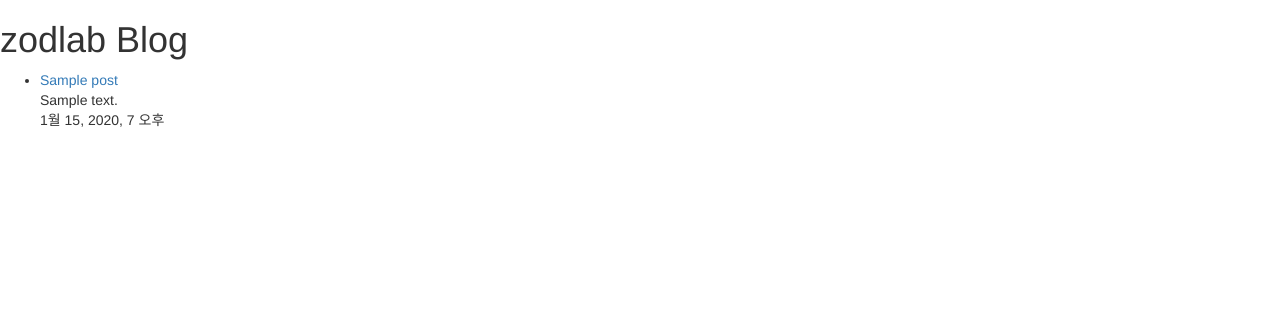
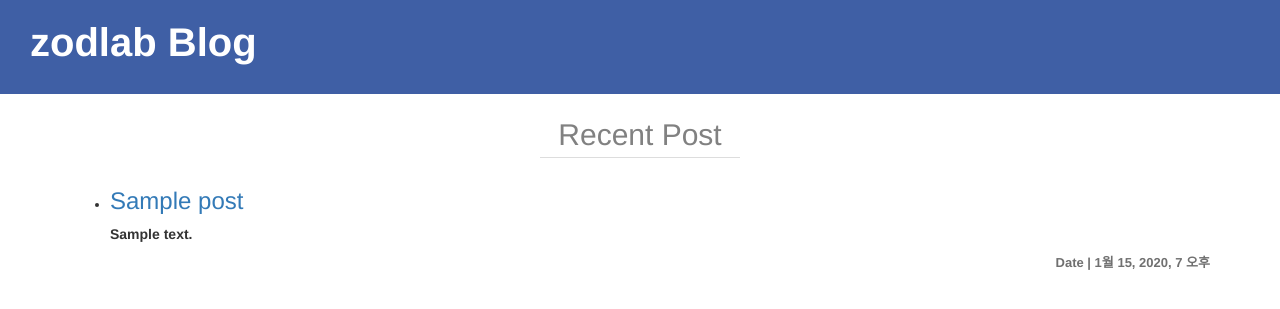
Before and after one commit to kimzod/simple_djangoBlog, a Django app: page /blog/ in a window 1280 px wide. Shown: the top 309 px of the page. Run offline with Django 3.2, Linux system fonts and the light colour scheme; tables that the repository leaves empty hold one stand-in row (values such as "Sample post"); some libraries are stand-ins or nearby versions.

Commit message:
템플릿분리, admin 커스텀, blog css

```diff
--- a/blogproject/blog/admin.py
+++ b/blogproject/blog/admin.py
@@ -1,4 +1,7 @@
 from django.contrib import admin
 from blog.models import Post
 
-admin.site.register(Post)
+@admin.register(Post)
+class PostAdmin(admin.ModelAdmin):
+    list_display = ['id', 'author', 'title', 'created_date']
+    list_display_links = ['title']
--- a/blogproject/blog/templates/blog/index.html
+++ b/blogproject/blog/templates/blog/index.html
@@ -1,27 +1,18 @@
-{% load static %}
-<!doctype html>
-<html>
-<head>
-    <meta charset="UTF-8">
-    <meta name="viewport"
-          content="width=device-width, user-scalable=no, initial-scale=1.0, maximum-scale=1.0, minimum-scale=1.0">
-    <meta http-equiv="X-UA-Compatible" content="ie=edge">
-    <link rel="stylesheet" href="{% static 'bootstrap/css/bootstrap.css' %}">
-    <title>Blog</title>
-</head>
-<body>
-    <h1>zodlab Blog</h1>
-    <ul>
-        {% for post in posts %}
-        {% if post.published_date != None %}
-            <li>
-                <div class="title"><a href="">{{ post.title }}</a></div>
-                <div class="content">{{ post.content|truncatewords:30 }}</div>
-                <div class="published-date">{{ post.published_date }}</div>
-            </li>
-        {% else %}
-        {% endif %}
-        {% endfor %}
-    </ul>
-</body>
-</html>
+{% extends "base.html" %}
+{% block content %}
+    <div class="recent">Recent Post</div>
+    <div class="container">
+        <ul class="list">
+            {% for post in posts %}
+                <li class="item">
+                    <h3><a href="{% url 'blog:detail' post.pk %}">{{ post.title }}</a></h3>
+                    <div class="content">{{ post.content|truncatewords:50 }}</div>
+                    <div class="info">
+                        <div class="published-date"><span>Date | </span>{{ post.published_date }}</div>
+                        <div class="author"><span></span></div>
+                    </div>
+                </li>
+            {% endfor %}
+        </ul>
+    </div>
+{% endblock %}
--- a/blogproject/blog/urls.py
+++ b/blogproject/blog/urls.py
@@ -4,4 +4,5 @@ from . import views
 app_name = 'blog'
 urlpatterns = [
     path('', views.index, name='index'),
+    path('<int:pk>/', views.detail, name='detail'),
 ]
--- a/blogproject/blog/views.py
+++ b/blogproject/blog/views.py
@@ -5,3 +5,8 @@ def index(request):
     posts = Post.objects.filter(published_date__isnull=False).order_by('-created_date')
     context = {"posts": posts}
     return render(request, 'blog/index.html', context)
+
+def detail(request, pk):
+    post = Post.objects.get(pk=pk)
+    context = {"post": post}
+    return render(request, 'blog/detail.html', context)
--- /dev/null
+++ b/blogproject/static/css/blog.css
@@ -0,0 +1,42 @@
+
+.header {
+    background-color: #3f5fa5;
+    color: white;
+    padding: 20px 30px;
+    border-bottom: 1 px solid #3d3d3d;
+    margin-bottom: 20px;
+}
+
+.header h1 {
+    font-size: 40px;
+    font-weight: bolder;
+    margin: 0;
+    margin-bottom: 10px;
+    padding: 0;
+}
+
+.recent {
+    text-align: center;
+    width: 200px;
+    margin: 10px auto;
+    font-size: 30px;
+    font-weight: lighter;
+    color: #818181;
+    border-bottom: 1px solid #ddd;
+}
+
+a:hover { text-decoration: none; }
+
+.item { font-weight: bolder; }
+
+.info {
+    display: inline-block;
+    float: right;
+    font-size: 13px;
+    color: #707070;
+    margin-top: 10px;
+ }
+
+ .info span { font-weight: bold; }
+
+ .author { float: right; }
--- /dev/null
+++ b/blogproject/templates/base.html
@@ -0,0 +1,20 @@
+{% load static %}
+<!doctype html>
+<html>
+<head>
+    <meta charset="UTF-8">
+    <meta name="viewport"
+          content="width=device-width, user-scalable=no, initial-scale=1.0, maximum-scale=1.0, minimum-scale=1.0">
+    <meta http-equiv="X-UA-Compatible" content="ie=edge">
+    <link rel="stylesheet" href="{% static 'css/blog.css' %}">
+    <link rel="stylesheet" href="{% static 'bootstrap/css/bootstrap.css' %}">
+    <title>zodlab Blog</title>
+</head>
+<body>
+    <div class="header">
+        <h1>zodlab Blog</h1>
+    </div>
+    {% block content %}
+    {% endblock %}
+</body>
+</html>
```
Also changed, not shown: blogproject/blog/templates/blog/detail.html (added, +11 -0 lines), blogproject/myproject/settings.py (+6 -5 lines).
